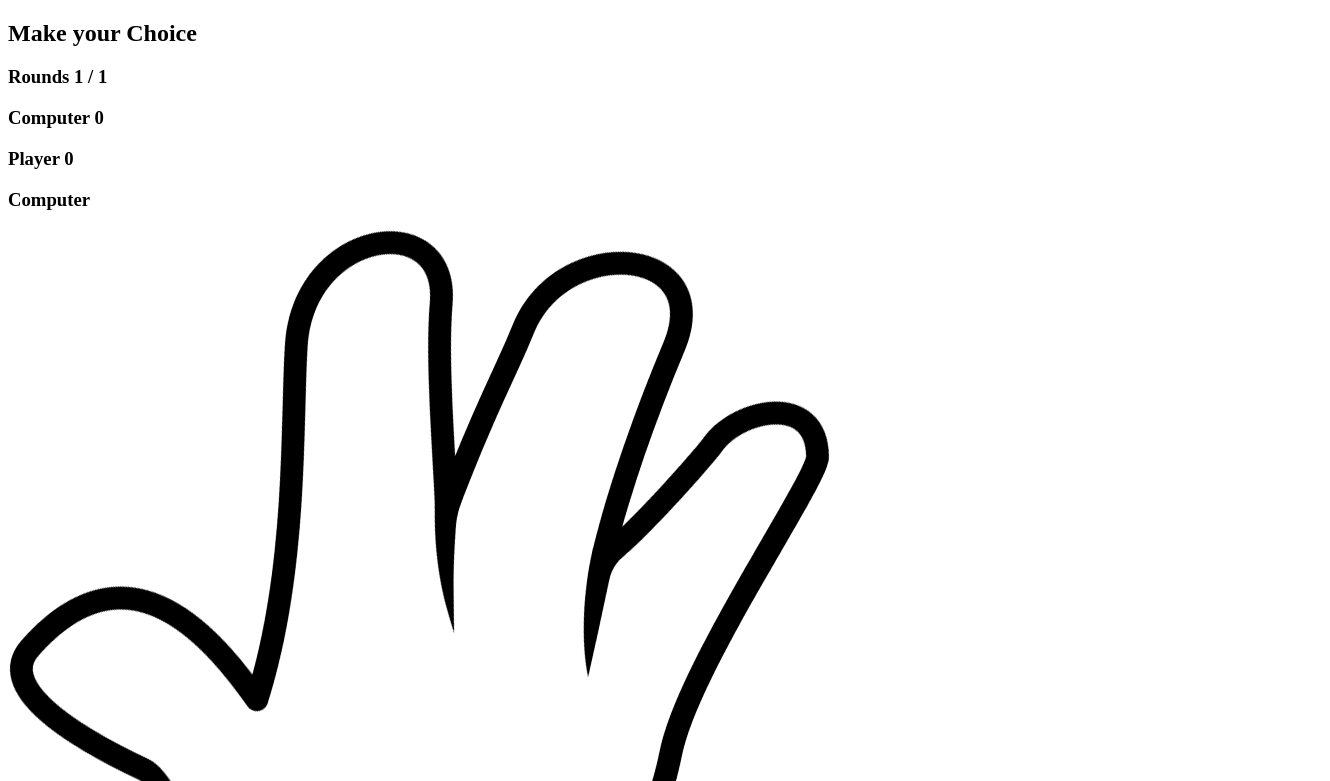
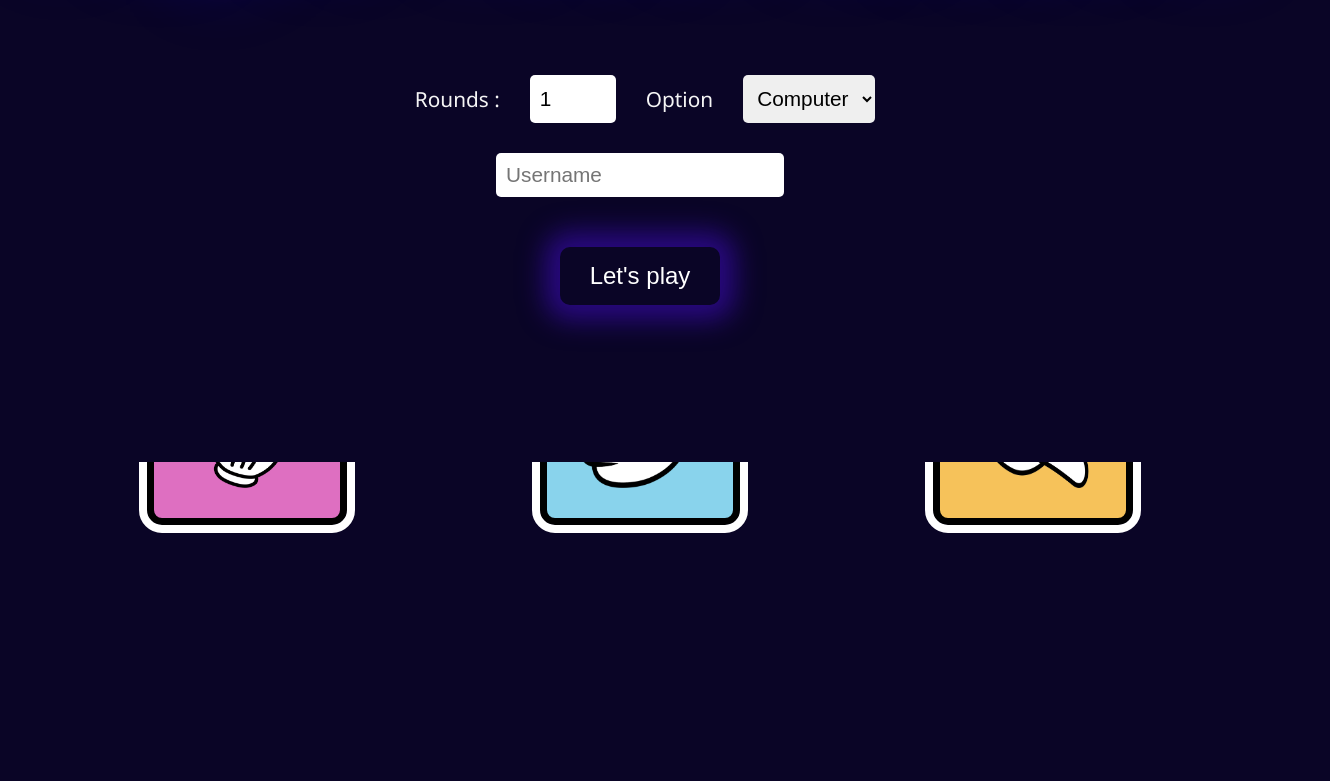
Before and after one commit to dlsptm/paperrockcissors, a plain HTML site: page index.html in a window 1280 px wide. Shown: the part 338-1119 px from the top of the page, 1330 px wide, since content can reach past the window. After the commit the page ends 913 px from the top, so only its background shows below. Drawn offline with Linux system fonts and the light colour scheme; the site is published under a folder, as on GitHub Pages, so addresses that start at the root find nothing.

Commit message:
link replaced

```diff
--- a/index.html
+++ b/index.html
@@ -6,7 +6,7 @@
   <meta name="viewport" content="width=device-width, initial-scale=1.0">
   <title>Paper Rock Scissors</title>
 
-  <link rel="stylesheet" href="/asset/style/style.css">
+  <link rel="stylesheet" href="./asset/style/style.css">
   <script src="./asset/script/script.js" defer></script>
 
 
```
